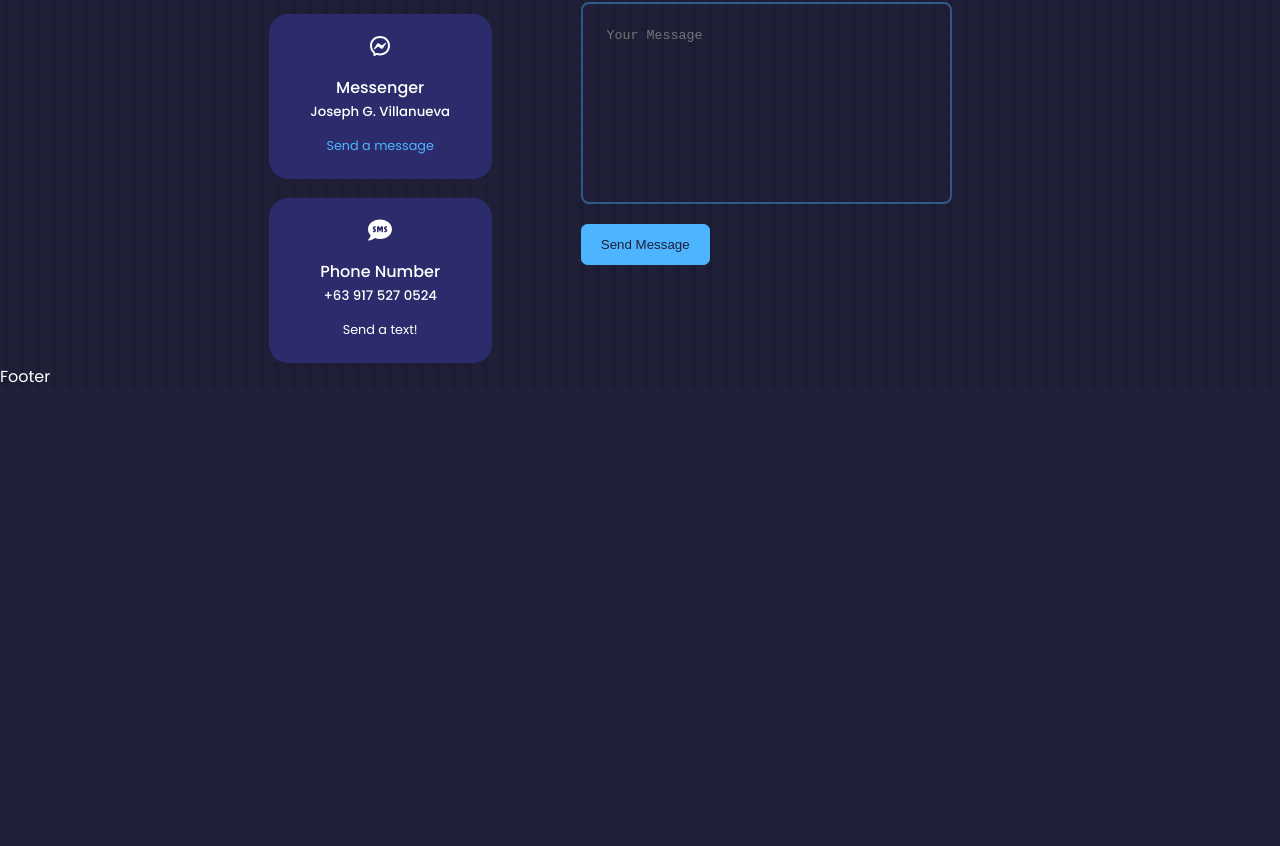
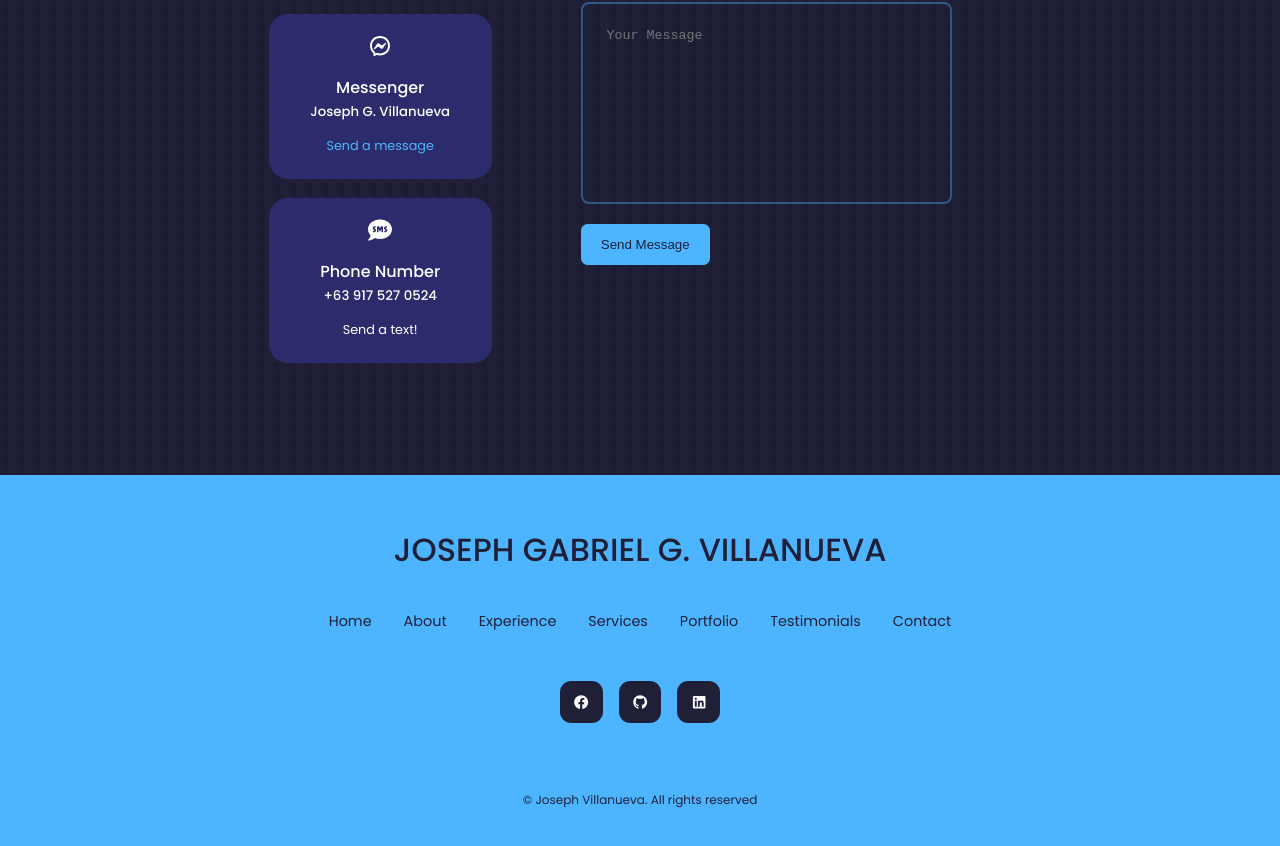
Before and after one commit to josephvillanueva/React-Portfolio, a React (Create React App) app: page / in a window 1280 px wide. Shown: the part 5099-5945 px from the top of the page. Before the commit the page ends 5489 px from the top, so only its background shows below. Built offline with nearby package versions, Linux system fonts and the light colour scheme.

Commit message:
feat: footer

```diff
--- a/src/components/footer/Footer.jsx
+++ b/src/components/footer/Footer.jsx
@@ -1,10 +1,46 @@
-import React from 'react'
-import './footer.css'
+import React from "react";
+import "./footer.css";
+import { FaFacebook, FaGithub, FaLinkedin } from "react-icons/fa";
 
 const Footer = () => {
   return (
-    <div>Footer</div>
-  )
-}
+    <footer>
+      <a href="#" className="footer_logo">
+        JOSEPH GABRIEL G. VILLANUEVA
+      </a>
+      <ul className="permalinks">
+        <li>
+          <a href="#">Home</a>
+        </li>
+        <li>
+          <a href="#about">About</a>
+        </li>
+        <li>
+          <a href="#experience">Experience</a>
+        </li>
+        <li>
+          <a href="#services">Services</a>
+        </li>
+        <li>
+          <a href="#portfolio">Portfolio</a>
+        </li>
+        <li>
+          <a href="#testimonials">Testimonials</a>
+        </li>
+        <li>
+          <a href="#contact">Contact</a>
+        </li>
+      </ul>
 
-export default Footer
+      <div className="footer_socials">
+        <a href="https://facebook.com"><FaFacebook className="footer_socials_icon"/></a>
+        <a href="https://github.com"><FaGithub className="footer_socials_icon"/></a>
+        <a href="https://linkedin.com"><FaLinkedin className="footer_socials_icon"/></a>
+      </div>
+
+      <div className="footer_copyright"><small>&copy; Joseph Villanueva. All rights reserved</small></div>
+    </footer>
+  );
+};
+
+export default Footer;
--- a/src/components/footer/footer.css
+++ b/src/components/footer/footer.css
@@ -0,0 +1,72 @@
+footer{
+    background: var(--color-primary);
+    padding: 3rem 0;
+    text-align: center;
+    font-size: 0.9rem;
+    margin-top: 7rem;
+}
+
+footer a{
+    color: var(--color-bg);
+}
+
+.footer_logo{
+    font-size: 2rem;
+    font-weight: 500;
+    margin-bottom: 2rem;
+    display: inline-block;
+}
+
+.permalinks{
+    display: flex;
+    flex-wrap: wrap;
+    justify-content: center;
+    gap: 2rem;
+    margin: 0 auto 3rem;
+}
+
+.footer_socials{
+    display: flex;
+    justify-content: center;
+    gap: 1rem;
+    margin-bottom: 4rem;
+}
+
+.footer_socials a{
+    background: var(--color-bg);
+    color: var(--color-white);
+    padding: 0.8rem;
+    border-radius: 0.7rem;
+    display: flex;
+    border: 1px solid transparent;
+}
+
+.footer_socials_icon{
+    margin-left: 1px;
+}
+
+.footer_socials a:hover{
+    background: transparent;
+    color: var(--color-bg);
+    border-color: var(--color-bg);
+}
+
+.footer_copyright{
+    margin-bottom: 4rem;
+    color: var(--color-bg)
+}
+
+@media screen and (max-width: 1024px) {
+    .permalinks{
+        flex-direction: column;
+        gap: 1.5rem;
+    }
+
+    .footer_socials{
+        margin-bottom: 2.6rem;
+    }
+  }
+
+  @media screen and (max-width: 600px) {
+
+  }
```
